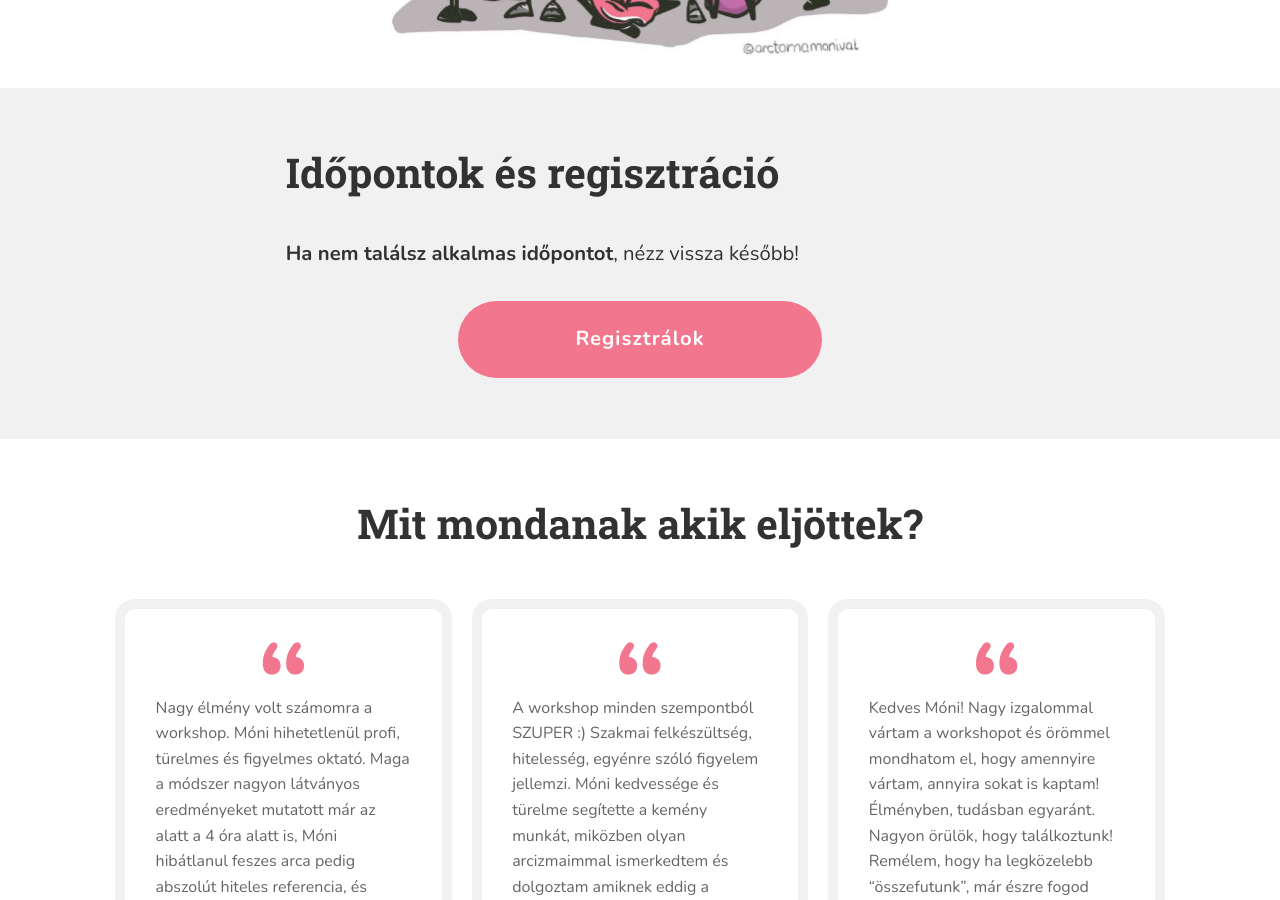
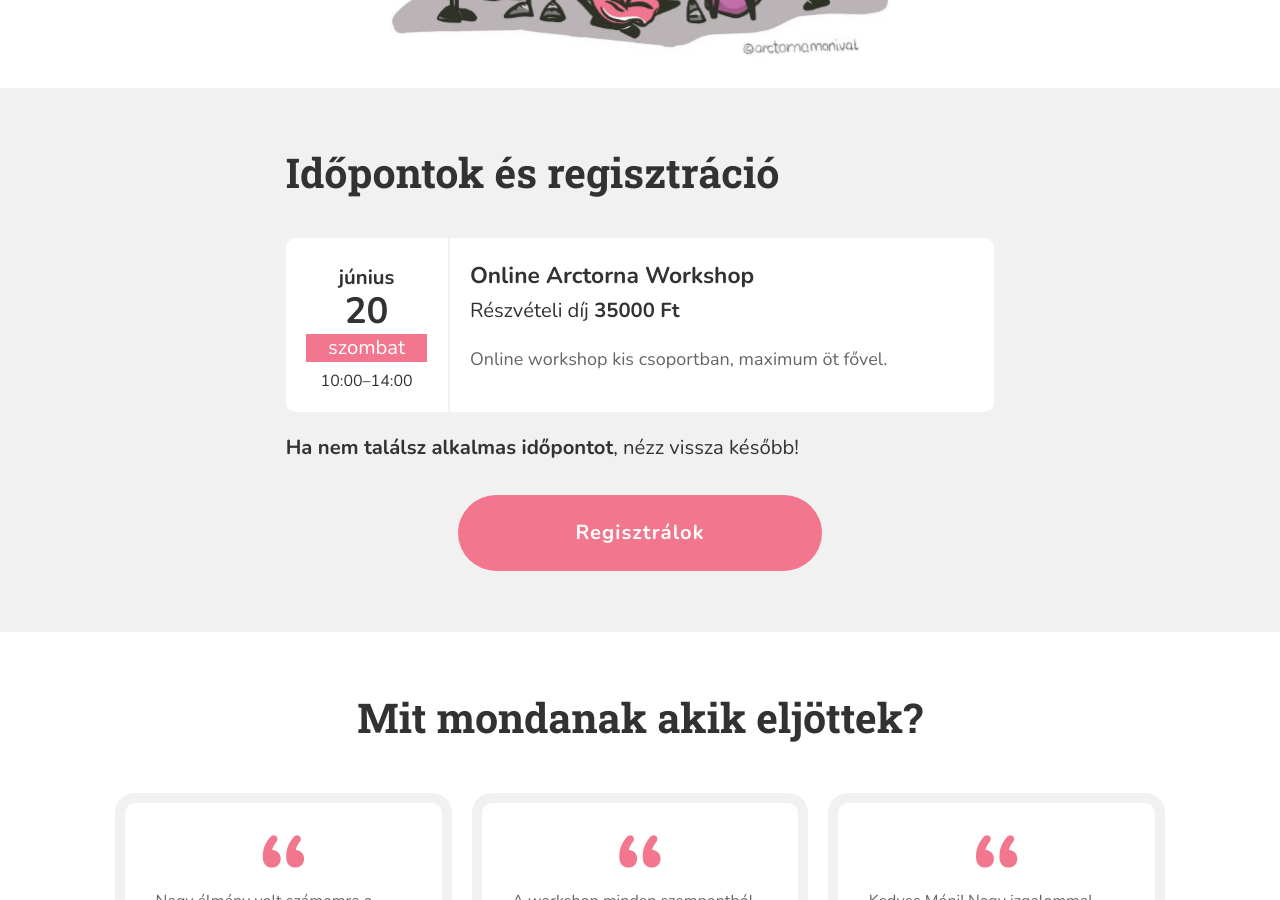
Before and after one commit to monikamudra/arctorna, a Jekyll site: the page built from workshop.md, in a window 1280 px wide and 900 px high, scrolled down 2015 px. Built offline with Jekyll 4.4.1, drawn with Linux system fonts in a browser that asks for light colours.

Commit message:
Update workshop event

```diff
--- a/_data/workshop.yaml
+++ b/_data/workshop.yaml
@@ -56,4 +56,13 @@
     description: >-
       Online workshop kis csoportban, maximum öt fővel.
     price: 35000
+    full: true
+
+  - date: 2026-6-20-T10:00
+    start: "10:00"
+    end: "14:00"
+    title: Online Arctorna Workshop
+    description: >-
+      Online workshop kis csoportban, maximum öt fővel.
+    price: 35000
     full: false
```
